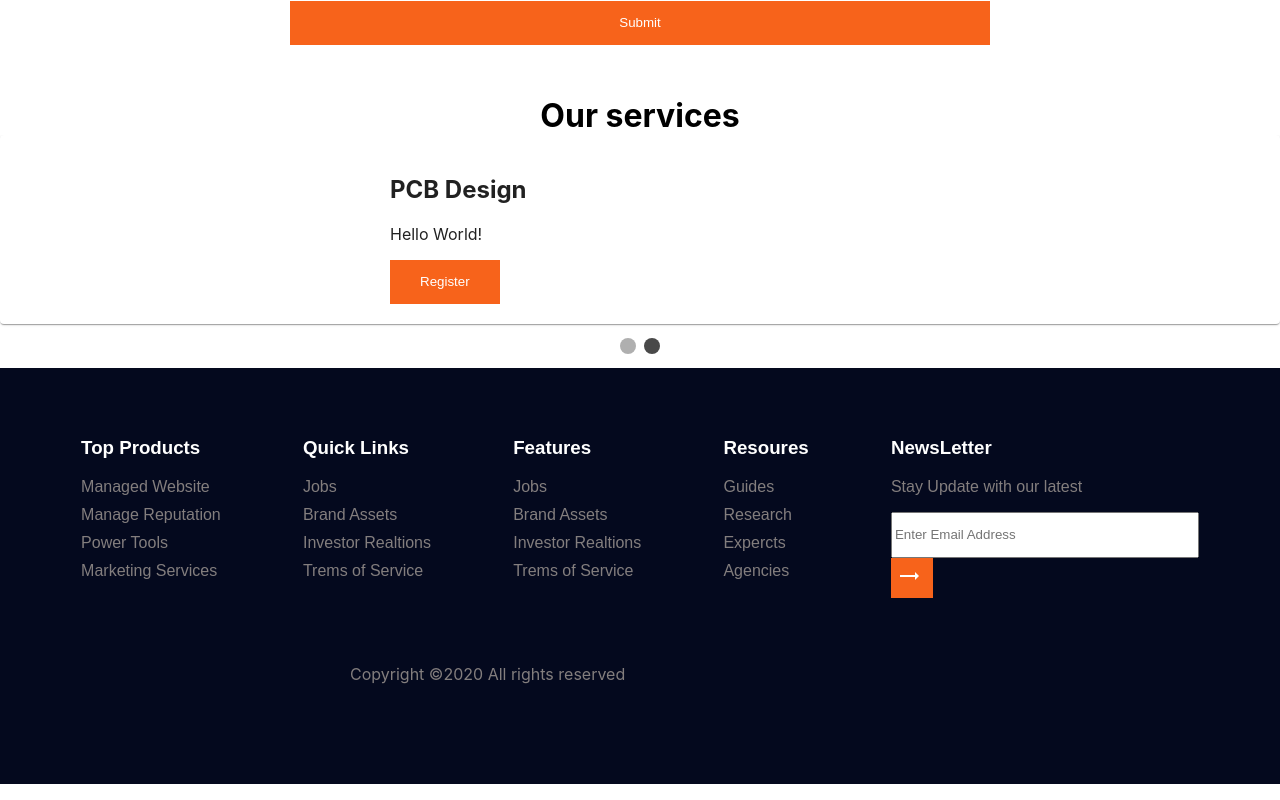
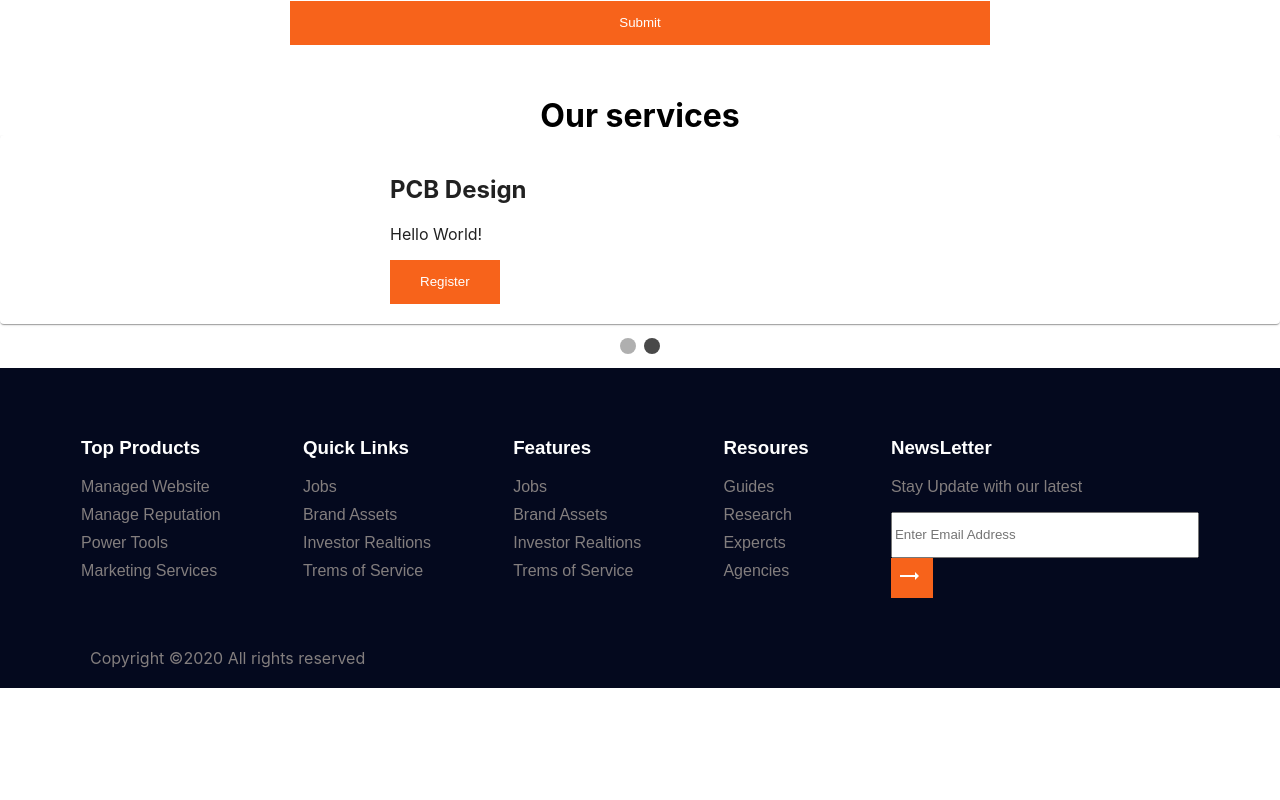
Before and after one commit to ShivaVarimalla/pluto-Ui, a React (Create React App) app: page / in a window 1280 px wide. Shown: the part 1133-1933 px from the top of the page. After the commit the page ends 1821 px from the top, so only its background shows below. Built offline with nearby package versions, Linux system fonts and the light colour scheme.

Commit message:
changed footer commit

```diff
--- a/src/components/footer/Footer.css
+++ b/src/components/footer/Footer.css
@@ -64,6 +64,7 @@
 }
 .text{
     color: rgb(131, 126, 126);
-    margin-left: 350px;
-    padding-bottom: 100px;
+    width:1100px;
+    margin:0 auto;
+    padding-bottom: 20px;
 }
```
